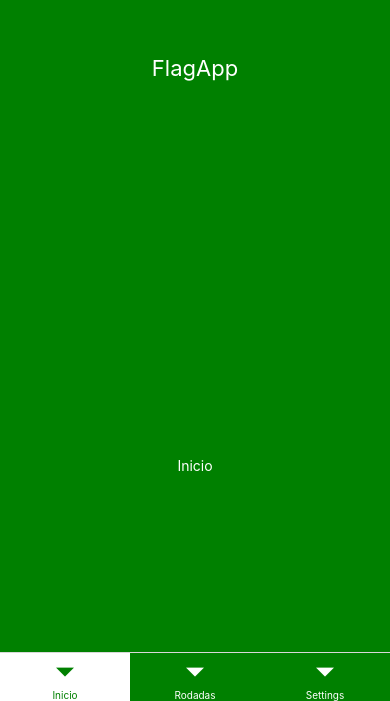
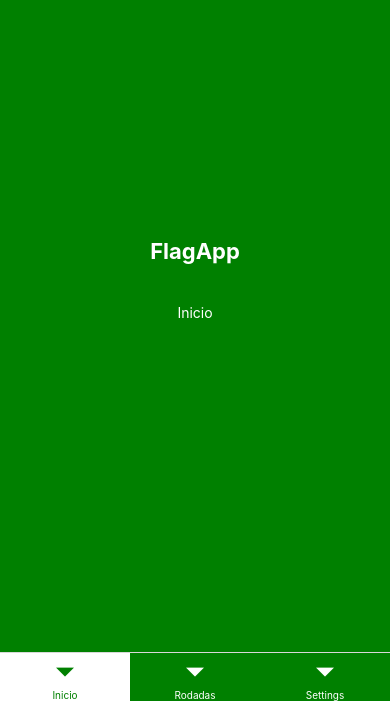
Before and after one commit to ABDALAZARD/PillsTime, a React Native app: screen /Inicio in a window 390 px wide. Shown: the part 143-844 px from the top of the page. Built offline with nearby package versions, Linux system fonts and the light colour scheme.

Commit message:
Atualiza FlatList

```diff
--- a/App.js
+++ b/App.js
@@ -2,7 +2,6 @@ import { StyleSheet } from 'react-native';
 import { NavigationContainer } from '@react-navigation/native';
 import { createBottomTabNavigator } from '@react-navigation/bottom-tabs';
 
-import Title from './components/Title';
 import Inicio from './components/Inicio/index';
 import Rodadas from './components/Rodadas/index';
 import Settings from './components/Settings/index';
@@ -12,7 +11,6 @@ const Tab = createBottomTabNavigator();
 export default function App() {
   return (
     <NavigationContainer style={styles.container}>
-      <Title />
       <Tab.Navigator initialRouteName="Inicio">
         <Tab.Screen  name="Inicio"  style={styles.screenButton}
           component={Inicio}
--- a/components/Inicio/index.js
+++ b/components/Inicio/index.js
@@ -1,9 +1,12 @@
 import React from 'react';
 import { StyleSheet, View, Text } from 'react-native';
+
+import Title from '../Title';
 
 export default function App() {
   return (
     <View style={styles.container}>
+      <Title />
       <Text style={styles.title}>Inicio</Text>
     </View>
   );
@@ -18,7 +21,5 @@ const styles = StyleSheet.create({
   },
   title: {
     color: "#ffff",
-
   }
-
 });
--- a/components/Rodadas/index.js
+++ b/components/Rodadas/index.js
@@ -1,15 +1,18 @@
 import React from 'react';
-import { StyleSheet, View, Text, ScrollView, TouchableOpacity, FlatList } from 'react-native';
+import { StyleSheet, View, Text, TouchableOpacity, FlatList } from 'react-native';
+
+import Title from '../Title';
 
 export default function App() {
   return (
     <View style={styles.container}>
+      <Title />
       <View>
         <TouchableOpacity style={styles.button}>
           <Text style={styles.buttonText}>Criar desafio</Text>
         </TouchableOpacity>
       </View>
-      <Text style={styles.title}>Últimas rodadas Rodadas:</Text>
+      <Text style={styles.feedName}>Últimas rodadas Rodadas:</Text>
       <FlatList
         data={[
           {key: 'Teste A'},
@@ -29,7 +32,7 @@ const styles = StyleSheet.create({
     alignItems: 'center',
     justifyContent: 'center',
   },
-  title: {
+  feedName: {
     color: '#fff',
     fontSize: 17,
     marginBottom: 30,
--- a/components/Settings/index.js
+++ b/components/Settings/index.js
@@ -1,9 +1,12 @@
 import React from 'react';
-import { StyleSheet, View, Text } from 'react-native';
+import { StyleSheet, View, Text, } from 'react-native';
+
+import Title from '../Title';
 
 export default function App() {
   return (
     <View style={styles.container}>
+        <Title />
         <Text style={styles.title}>Configurações</Text>
     </View>
   );
@@ -18,7 +21,5 @@ const styles = StyleSheet.create({
   },
   title: {
     color: "#ffff",
-
   }
-
 });
--- a/components/Title.js
+++ b/components/Title.js
@@ -3,22 +3,19 @@ import { StyleSheet, SafeAreaView, Text } from 'react-native';
 
 export default function App() {
   return (
-    <SafeAreaView style={styles.container}>
+    <SafeAreaView>
         <Text style={styles.title}>FlagApp</Text>
     </SafeAreaView>
   );
 }
 
 const styles = StyleSheet.create({
-  container: {
-    flex: 1,
-    backgroundColor: "#008000",
-    alignItems: 'center',
-    justifyContent: 'center',
-    padding: 10,
-  },
   title: {
     color: "#ffff",
     fontSize: 22,
+    fontWeight: 'bold',
+    marginBottom: 10,
+    padding: 30,
+    marginTop: 20,
   }
 });
```
